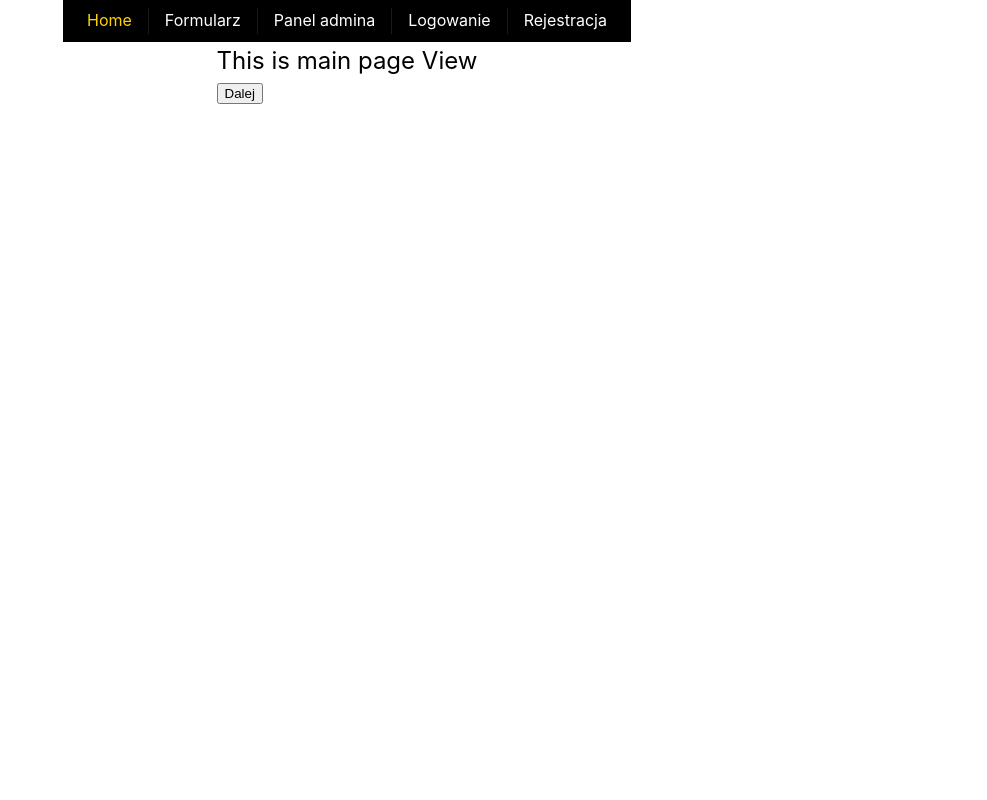
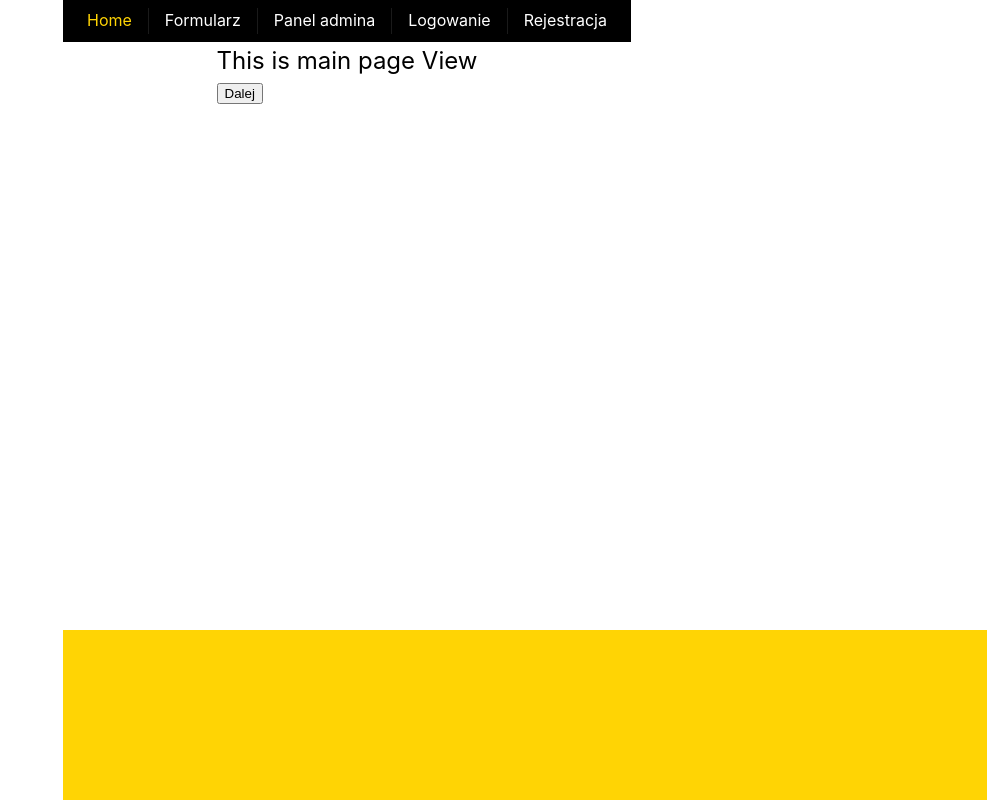
Before and after one commit to arturmsec/siemano, a Vue app in the folder vue/: page / in a window 1280 px wide. Shown: the whole page, without its empty margins (293-1280 px from the left). Built offline with nearby package versions, Linux system fonts and the light colour scheme.

Commit message:
Bottom div fixed

```diff
--- a/vue/src/assets/base.css
+++ b/vue/src/assets/base.css
@@ -131,8 +131,10 @@ nav {
 }
 
 .bottomPanel {
+  position: fixed;
+  bottom: 0;
+  width: 100%;
   height: 170px;
-  margin-top: 98px;
   background: rgb(256, 212, 4);
 
 }
```
